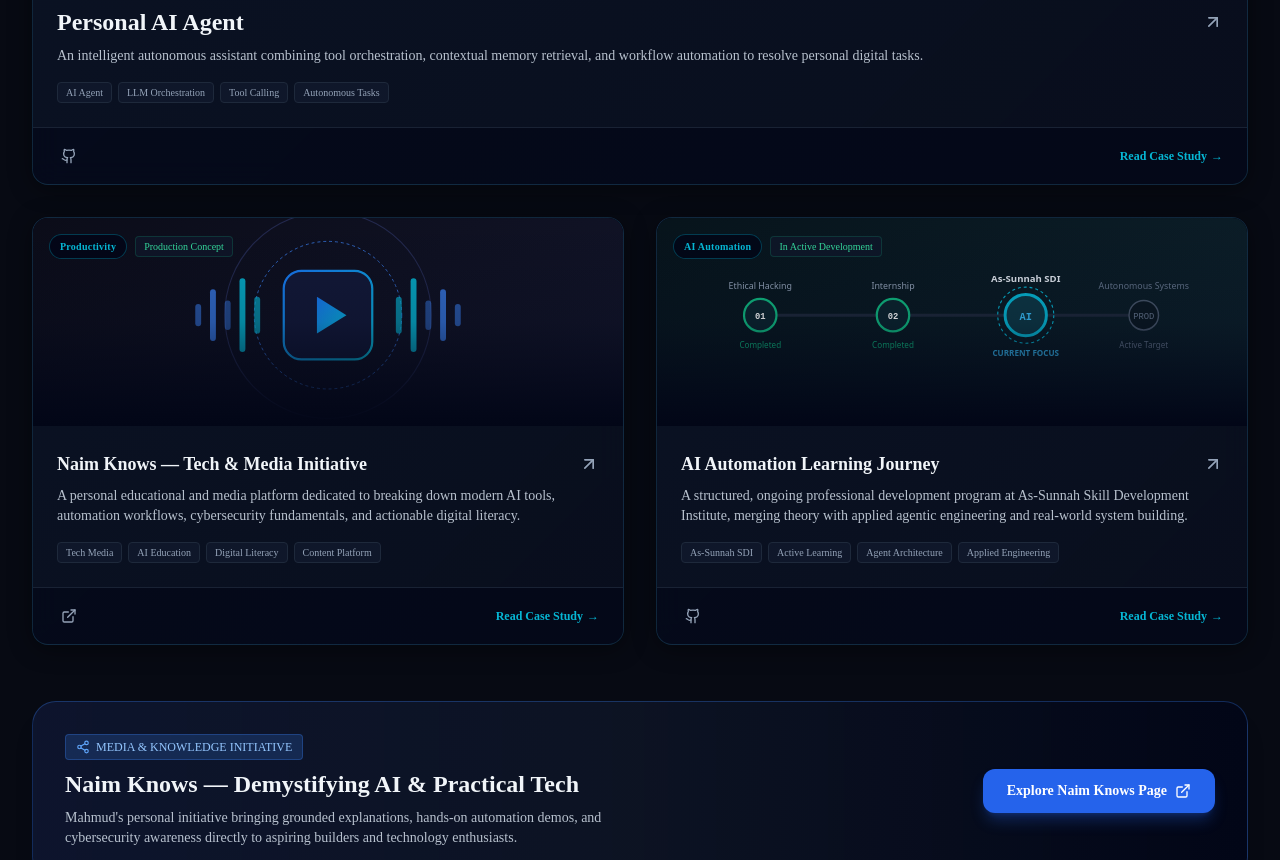
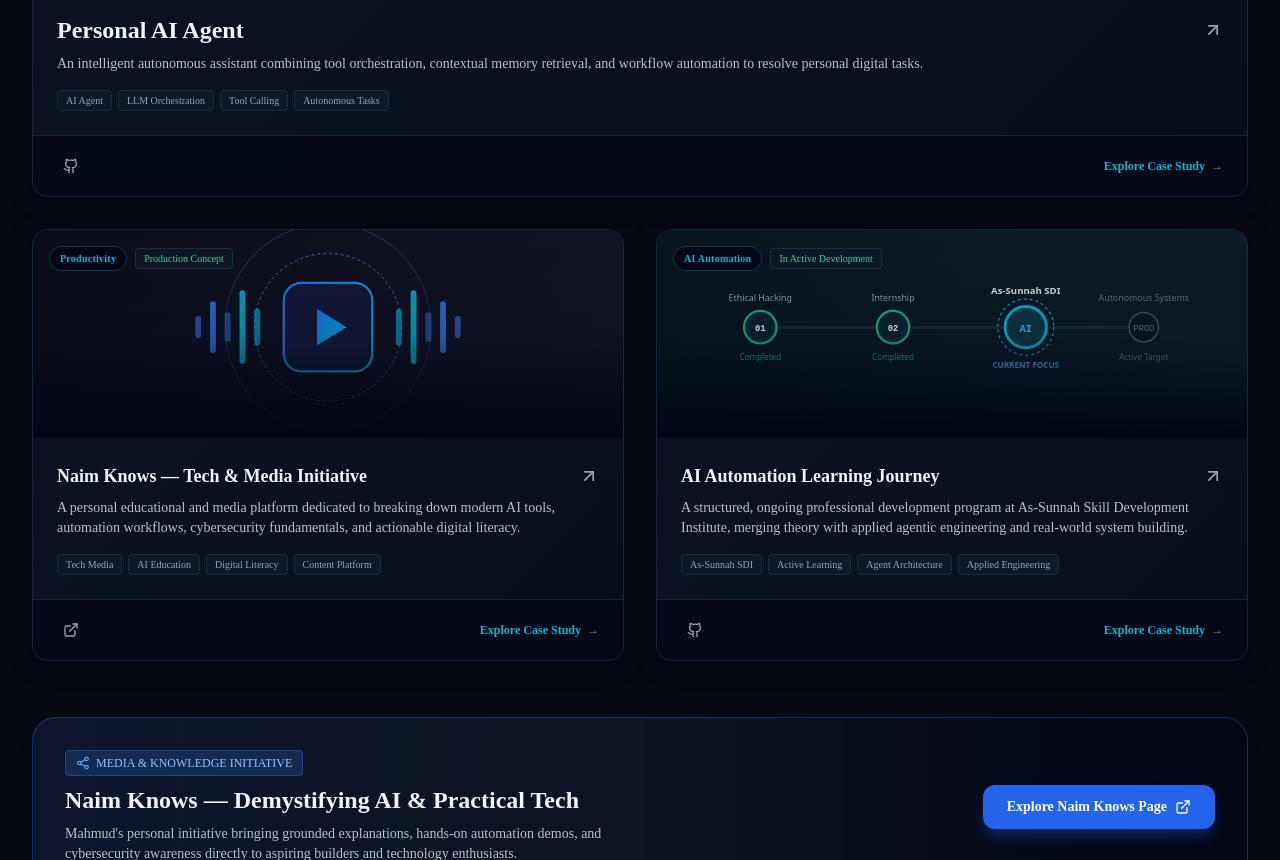
Before and after one commit to naimsmahmud50-dotcom/Portfolio-, a Next.js app: page / in a window 1280 px wide. Shown: the part 8660-9520 px from the top of the page. Built offline with nearby package versions, Linux system fonts and the light colour scheme.

Commit message:
feat(ux): make entire project card clickable anywhere with isolated external links

```diff
--- a/src/components/projects/ProjectCard.tsx
+++ b/src/components/projects/ProjectCard.tsx
@@ -3,8 +3,9 @@
 import React from "react";
 import Image from "next/image";
 import Link from "next/link";
+import { useRouter } from "next/navigation";
 import { Project } from "@/types";
-import { ArrowUpRight, ExternalLink, ShieldCheck, Cpu, Bot, Sparkles } from "lucide-react";
+import { ArrowUpRight, ExternalLink, Sparkles } from "lucide-react";
 import { GithubIcon } from "../ui/SocialIcons";
 
 interface ProjectCardProps {
@@ -13,9 +14,34 @@
 }
 
 export function ProjectCard({ project, featured = false }: ProjectCardProps) {
+  const router = useRouter();
+
+  // Navigate to project case study on click anywhere on the card
+  const handleCardClick = (e: React.MouseEvent) => {
+    const target = e.target as HTMLElement;
+    // Do not intercept external action buttons (like GitHub or Live Demo)
+    if (target.closest("[data-no-card-nav]")) {
+      return;
+    }
+    router.push(`/projects/${project.slug}`);
+  };
+
+  // Keyboard accessibility (Enter or Space navigates into the project)
+  const handleKeyDown = (e: React.KeyboardEvent) => {
+    if (e.key === "Enter" || e.key === " ") {
+      e.preventDefault();
+      router.push(`/projects/${project.slug}`);
+    }
+  };
+
   return (
     <article
-      className={`rounded-2xl tech-card overflow-hidden flex flex-col justify-between group transition-all duration-300 hover:scale-[1.01] hover:border-cyan/50 ${
+      onClick={handleCardClick}
+      onKeyDown={handleKeyDown}
+      tabIndex={0}
+      role="link"
+      aria-label={`View case study for ${project.title}`}
+      className={`cursor-pointer rounded-2xl tech-card overflow-hidden flex flex-col justify-between group transition-all duration-300 hover:scale-[1.015] hover:border-cyan/60 hover:shadow-xl hover:shadow-cyan/15 focus-visible:outline-none focus-visible:ring-2 focus-visible:ring-cyan select-none ${
         featured ? "lg:col-span-2 bg-gradient-to-br from-slate-900/90 via-slate-900/60 to-slate-950/90" : ""
       }`}
     >
@@ -27,12 +53,12 @@
             alt={project.title}
             fill
             sizes="(max-width: 768px) 100vw, (max-width: 1200px) 50vw, 600px"
-            className="object-cover object-center group-hover:scale-105 transition-transform duration-700"
+            className="object-cover object-center group-hover:scale-105 transition-transform duration-700 pointer-events-none"
           />
-          <div className="absolute inset-0 bg-gradient-to-t from-slate-950 via-slate-950/20 to-transparent" />
+          <div className="absolute inset-0 bg-gradient-to-t from-slate-950 via-slate-950/20 to-transparent pointer-events-none" />
 
           {/* Status Badge */}
-          <div className="absolute top-4 left-4 flex items-center gap-2">
+          <div className="absolute top-4 left-4 flex items-center gap-2 pointer-events-none">
             <span className="px-2.5 py-1 rounded-full text-[10px] font-mono font-bold tracking-wide bg-slate-950/80 backdrop-blur-md border border-cyan/30 text-cyan">
               {project.category}
             </span>
@@ -42,7 +68,7 @@
           </div>
 
           {featured && (
-            <div className="absolute top-4 right-4 px-2.5 py-1 rounded-full text-[10px] font-mono font-bold bg-electric-950/80 backdrop-blur-md border border-electric-500/40 text-electric-300 flex items-center gap-1">
+            <div className="absolute top-4 right-4 px-2.5 py-1 rounded-full text-[10px] font-mono font-bold bg-electric-950/80 backdrop-blur-md border border-electric-500/40 text-electric-300 flex items-center gap-1 pointer-events-none">
               <Sparkles className="w-3 h-3 text-cyan" />
               <span>FEATURED CASE STUDY</span>
             </div>
@@ -51,12 +77,16 @@
 
         {/* Content Body */}
         <div className="p-6">
-          <Link href={`/projects/${project.slug}`} className="group-hover:text-cyan transition-colors">
+          <Link
+            href={`/projects/${project.slug}`}
+            className="block group-hover:text-cyan transition-colors"
+            onClick={(e) => e.stopPropagation()}
+          >
             <h3 className={`font-bold text-slate-100 flex items-center justify-between gap-2 ${
               featured ? "text-xl sm:text-2xl" : "text-lg"
             }`}>
-              <span>{project.title}</span>
-              <ArrowUpRight className="w-5 h-5 text-slate-400 group-hover:text-cyan group-hover:translate-x-0.5 group-hover:-translate-y-0.5 transition-all shrink-0" />
+              <span className="group-hover:text-cyan transition-colors">{project.title}</span>
+              <ArrowUpRight className="w-5 h-5 text-slate-400 group-hover:text-cyan group-hover:translate-x-1 group-hover:-translate-y-1 transition-all shrink-0" />
             </h3>
           </Link>
 
@@ -79,14 +109,16 @@
       </div>
 
       {/* Footer Actions & Case Study link */}
-      <div className="px-6 py-4 bg-slate-950/60 border-t border-slate-800/80 flex items-center justify-between">
-        <div className="flex items-center gap-3">
+      <div className="px-6 py-4 bg-slate-950/60 border-t border-slate-800/80 flex items-center justify-between relative z-20">
+        <div className="flex items-center gap-2">
           {project.links.github && (
             <a
               href={project.links.github}
               target="_blank"
               rel="noopener noreferrer"
-              className="text-slate-400 hover:text-slate-100 p-1 transition-colors"
+              data-no-card-nav="true"
+              onClick={(e) => e.stopPropagation()}
+              className="text-slate-400 hover:text-slate-100 p-1.5 rounded-lg hover:bg-slate-800/80 transition-all hover:scale-110"
               title="View GitHub Repository"
             >
               <GithubIcon className="w-4 h-4" />
@@ -97,7 +129,9 @@
               href={project.links.live}
               target="_blank"
               rel="noopener noreferrer"
-              className="text-slate-400 hover:text-cyan p-1 transition-colors"
+              data-no-card-nav="true"
+              onClick={(e) => e.stopPropagation()}
+              className="text-slate-400 hover:text-cyan p-1.5 rounded-lg hover:bg-slate-800/80 transition-all hover:scale-110"
               title="Visit Live Page"
             >
               <ExternalLink className="w-4 h-4" />
@@ -107,10 +141,11 @@
 
         <Link
           href={`/projects/${project.slug}`}
-          className="text-xs font-semibold text-cyan hover:text-electric-400 transition-colors flex items-center gap-1 font-mono"
+          onClick={(e) => e.stopPropagation()}
+          className="text-xs font-semibold text-cyan group-hover:text-electric-300 transition-colors flex items-center gap-1.5 font-mono"
         >
-          <span>Read Case Study</span>
-          <span>&rarr;</span>
+          <span>Explore Case Study</span>
+          <span className="group-hover:translate-x-1 transition-transform">&rarr;</span>
         </Link>
       </div>
     </article>
```
